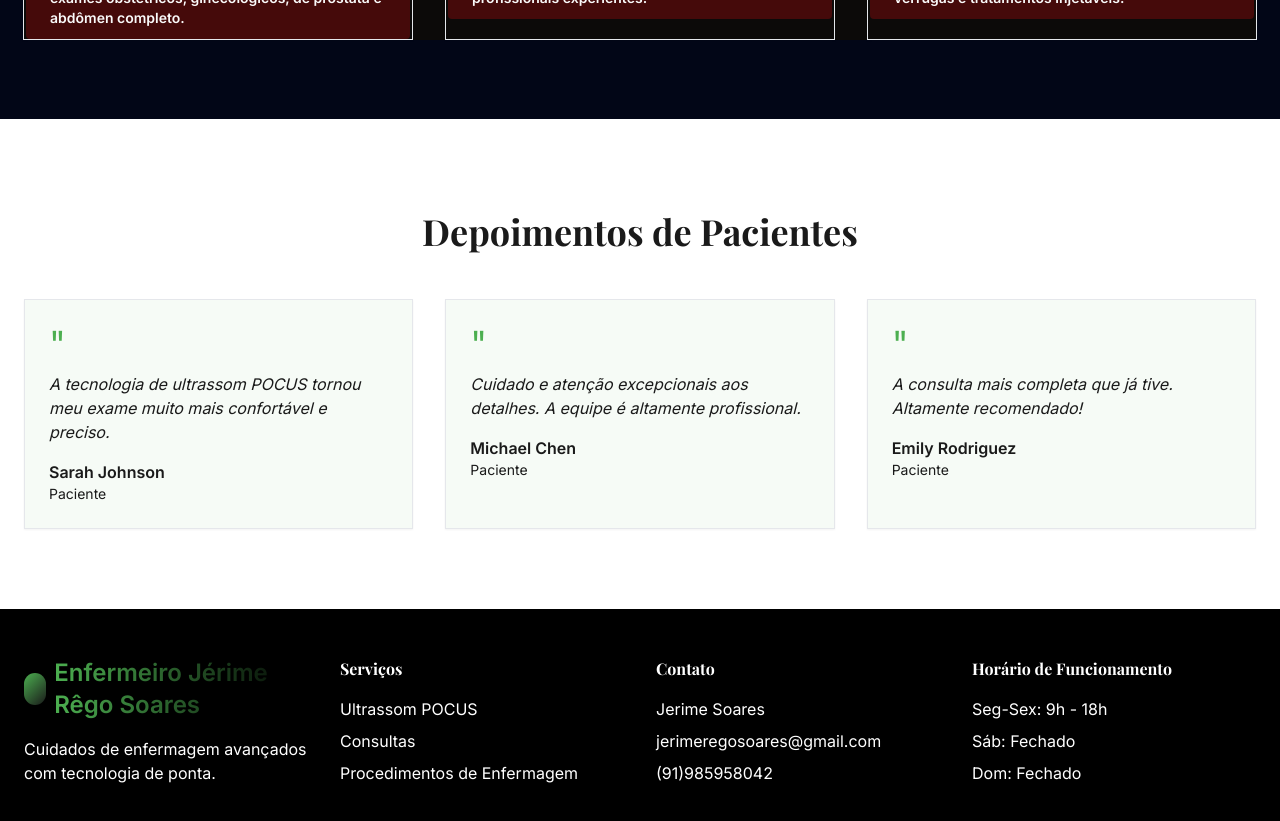
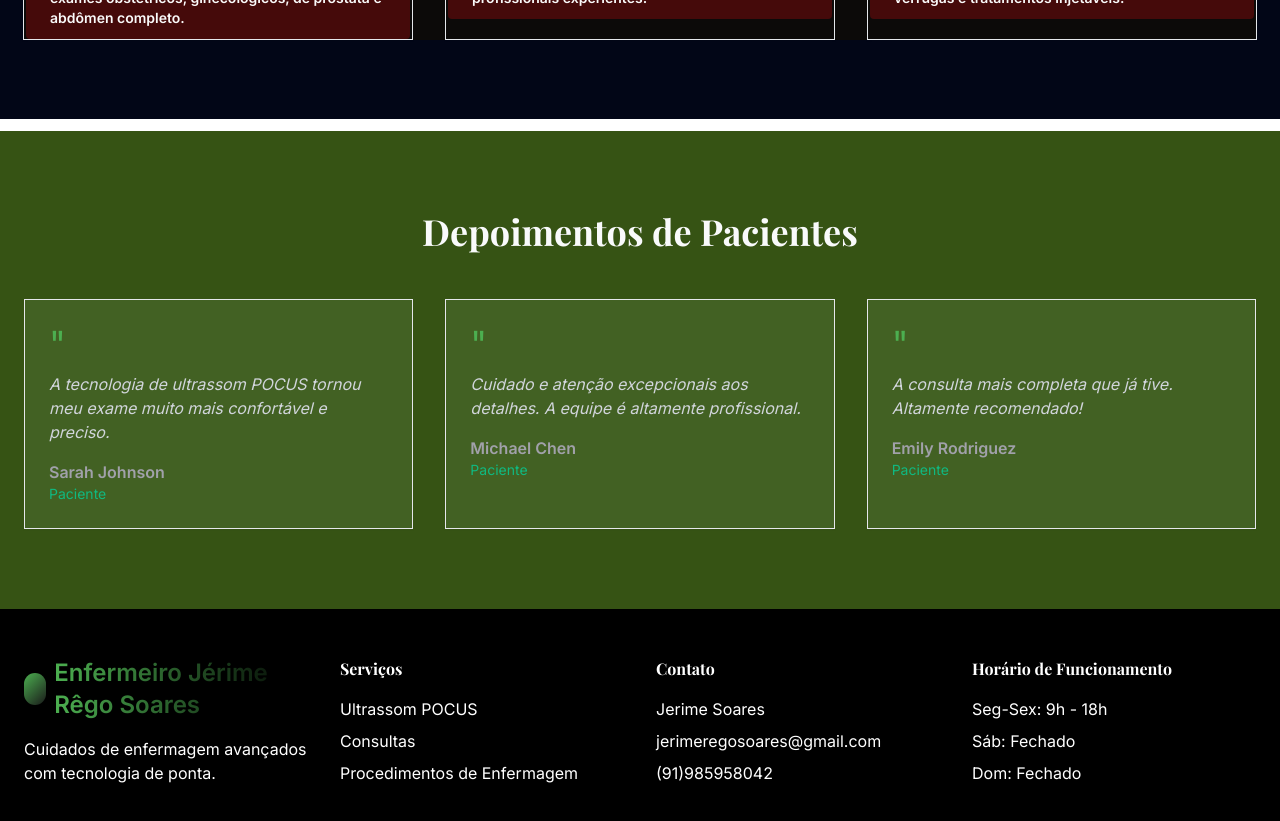
Before and after one commit to jerimeregosoares/cjrs-landing-craft, a React (Vite) app: page / in a window 1280 px wide. Shown: the part 1060-1881 px from the top of the page. Built offline with nearby package versions, Linux system fonts and the light colour scheme.

Commit message:
Visual edit in Lovable
Edited UI in Lovable

```diff
--- a/src/components/TestimonialCard.tsx
+++ b/src/components/TestimonialCard.tsx
@@ -1,27 +1,25 @@
-
 import { Card, CardContent, CardHeader } from "@/components/ui/card";
-
 interface TestimonialCardProps {
   content: string;
   author: string;
   role: string;
 }
-
-const TestimonialCard = ({ content, author, role }: TestimonialCardProps) => {
-  return (
-    <Card className="bg-secondary/10">
+const TestimonialCard = ({
+  content,
+  author,
+  role
+}: TestimonialCardProps) => {
+  return <Card className="bg-secondary/10">
       <CardHeader className="pb-2">
         <div className="text-4xl text-primary">"</div>
       </CardHeader>
       <CardContent>
-        <p className="mb-4 italic">{content}</p>
+        <p className="mb-4 italic text-gray-300">{content}</p>
         <div>
-          <p className="font-semibold">{author}</p>
-          <p className="text-sm text-muted-foreground">{role}</p>
+          <p className="font-semibold py-0 px-0 text-left text-zinc-400">{author}</p>
+          <p className="text-sm text-emerald-500">{role}</p>
         </div>
       </CardContent>
-    </Card>
-  );
+    </Card>;
 };
-
 export default TestimonialCard;
--- a/src/pages/Index.tsx
+++ b/src/pages/Index.tsx
@@ -45,9 +45,9 @@ const Index = () => {
       </section>
 
       {/* Testimonials */}
-      <section className="py-20 px-6">
+      <section className="py-20 px-6 bg-lime-900">
         <div className="max-w-7xl mx-auto">
-          <h2 className="text-4xl font-bold mb-12 text-center">Depoimentos de Pacientes</h2>
+          <h2 className="text-4xl font-bold mb-12 text-center text-gray-50">Depoimentos de Pacientes</h2>
           <div className="grid md:grid-cols-3 gap-8">
             <TestimonialCard content="A tecnologia de ultrassom POCUS tornou meu exame muito mais confortável e preciso." author="Sarah Johnson" role="Paciente" />
             <TestimonialCard content="Cuidado e atenção excepcionais aos detalhes. A equipe é altamente profissional." author="Michael Chen" role="Paciente" />
```
